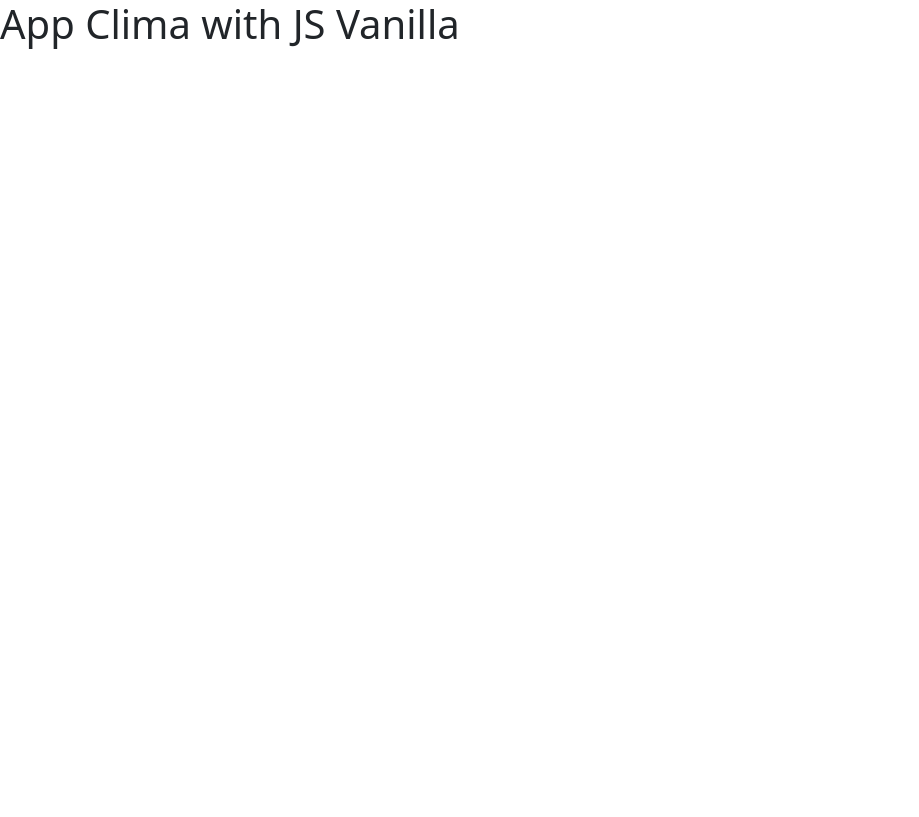
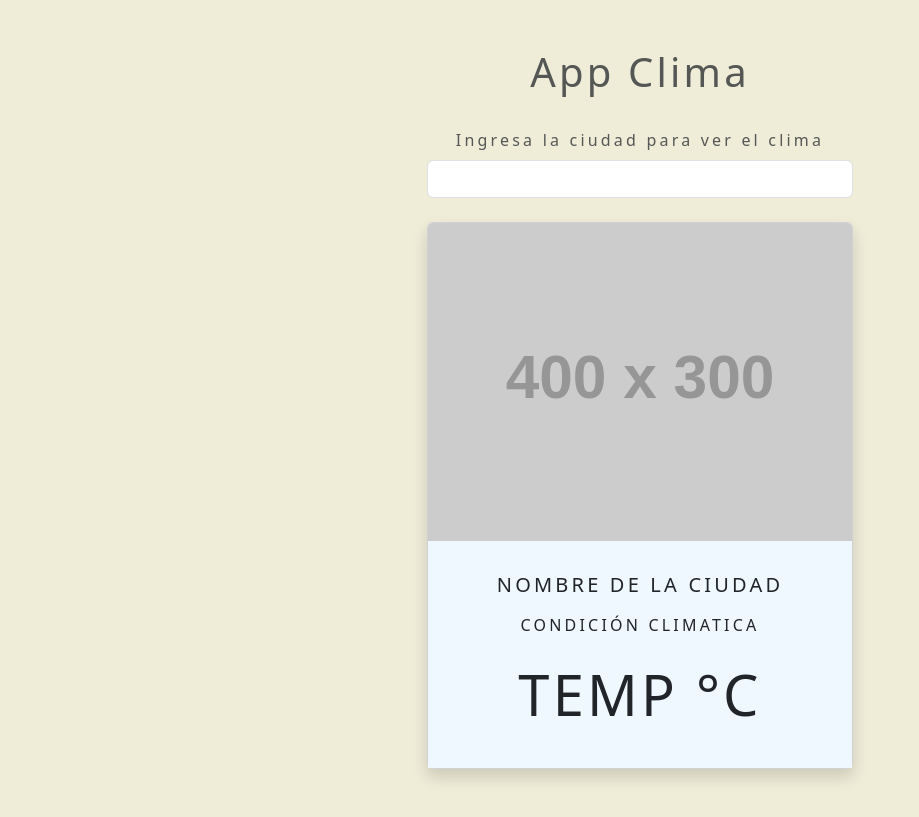
Before and after one commit to iespablosangenis/appClima, a plain HTML site: page index.html in a window 1280 px wide. Shown: the whole page, without its empty margins (0-919 px from the left). Drawn offline with nearby package versions, Linux system fonts and the light colour scheme; placeholder pictures from the web are drawn by us.

Commit message:
Front listo primero MVP

```diff
--- a/css/styles.css
+++ b/css/styles.css
@@ -0,0 +1,12 @@
+body {
+    background: #efecd8;
+    letter-spacing: 0.2em;
+}
+
+.container {
+    max-width: 450px;
+}
+
+.detalle {
+    background-color: aliceblue;
+}
--- a/index.html
+++ b/index.html
@@ -11,7 +11,31 @@
 </head>
 
 <body>
-    <h1>App Clima with JS Vanilla</h1>
+    <div class="container my-5 mx-auto">
+        <h1 class="text-center text-muted my-4">App Clima</h1>
+
+        <form class="text-center text-muted my-4">
+            <label for="ciudad" class="p-2">Ingresa la ciudad para ver el clima</label>
+            <input type="text" name="ciudad" id="ciudad" class="form-control">
+        </form>
+
+        <div class="card shadow rounded">
+            <img class="card-img-top" src="https://via.placeholder.com/400x300" alt="400x300">
+            <div class="bg-light mx-auto text-center"></div>
+            <div class="card-body text-uppercase text-center detalle">
+                <h5 class="my-3">Nombre de la Ciudad</h5>
+                <div class="my-3">Condición Climatica</div>
+                <div class="display-4 my-4">
+                    <span>temp</span>
+                    <span>&deg;C</span>
+                </div>
+            </div>
+        </div>
+
+
+    </div>
+
+
 
     <script src="https://cdn.jsdelivr.net/npm/bootstrap@5.3.1/dist/js/bootstrap.bundle.min.js"
         integrity="sha384-HwwvtgBNo3bZJJLYd8oVXjrBZt8cqVSpeBNS5n7C8IVInixGAoxmnlMuBnhbgrkm"
```
